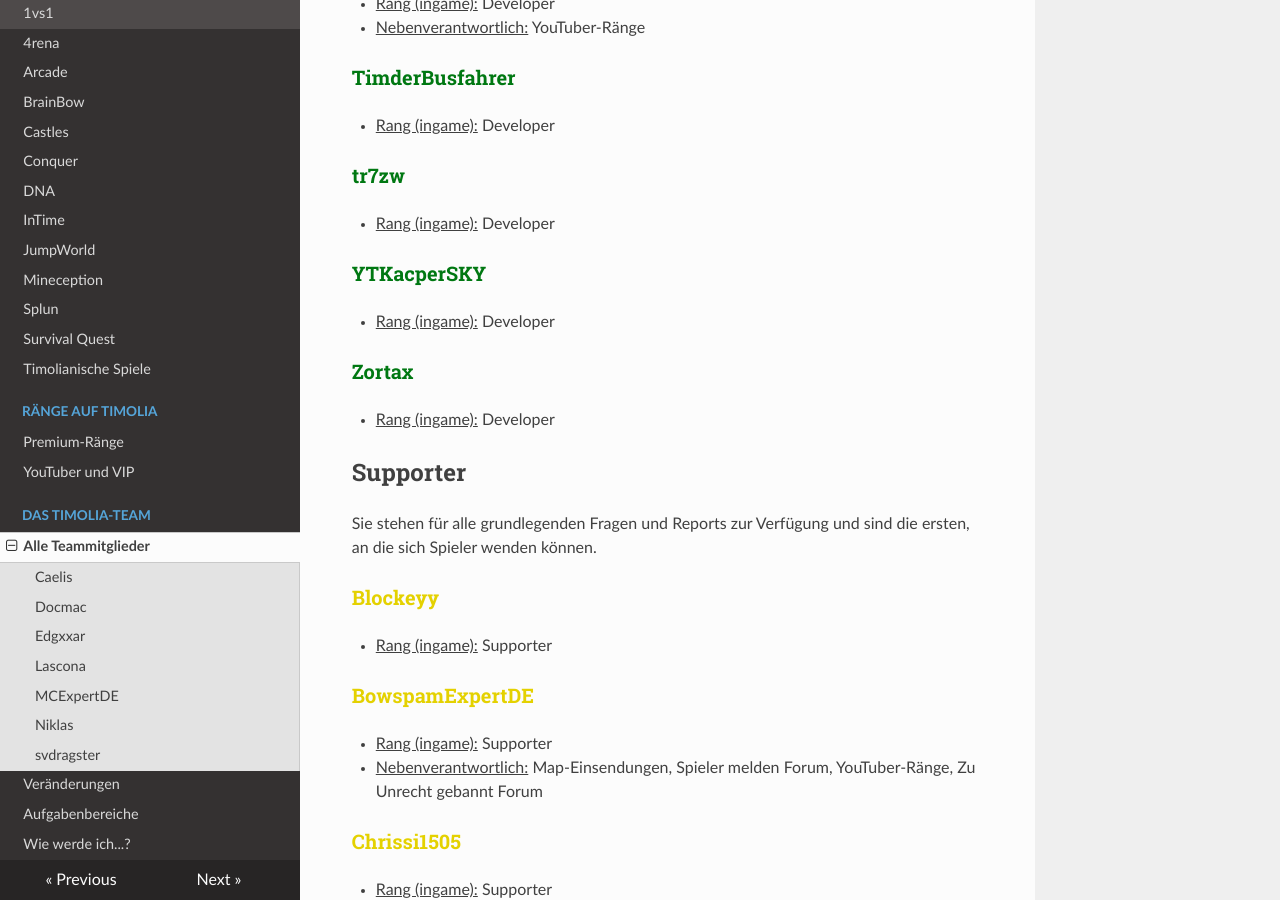
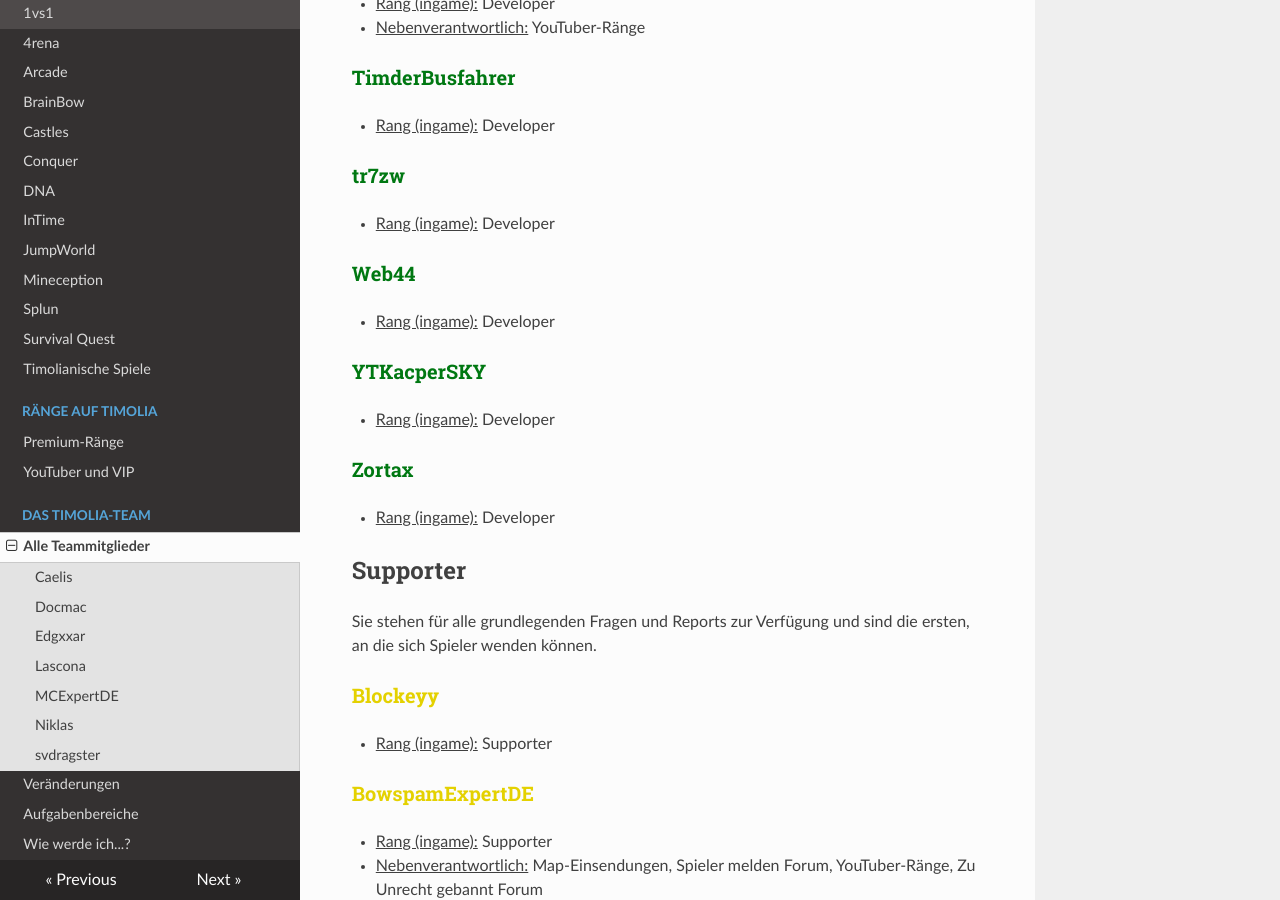
Before and after one commit to TimoliaDE/HowTo, an MkDocs documentation site: the page built from docs/team/members.md, in a window 1280 px wide and 900 px high, scrolled down 3267 px. Built offline with MkDocs 1.6.1, drawn with Linux system fonts in a browser that asks for light colours; nearby versions of some CDN libraries; old or Windows-style settings are respelled for this version of MkDocs; some of the changed text lies outside the part shown.

Commit message:
Update members.md

```diff
--- a/docs/team/members.md
+++ b/docs/team/members.md
@@ -104,6 +104,9 @@ Sie kümmern sich um die Timolia-Plugins, entwickeln neue Features und Spielmodi
 ### <strong><span style="color:#007812">tr7zw</span></strong>
 - <u>Rang (ingame):</u> Developer
 
+### <strong><span style="color:#007812">Web44</span></strong>
+- <u>Rang (ingame):</u> Developer
+
 ### <strong><span style="color:#007812">YTKacperSKY</span></strong>
 - <u>Rang (ingame):</u> Developer
 
@@ -153,6 +156,9 @@ Sie stehen für alle grundlegenden Fragen und Reports zur Verfügung und sind di
 ### <strong><span style="color:#E4D100">InfiniteNiki</span></strong>
 - <u>Rang (ingame):</u> Supporter
 - <u>Nebenverantwortlich:</u> Community-Discord
+
+### <strong><span style="color:#E4D100">J4mPr0</span></strong>
+- <u>Rang (ingame):</u> Supporter
 
 ### <strong><span style="color:#E4D100">Liisa</span></strong>
 - <u>Rang (ingame):</u> Supporterin
```
